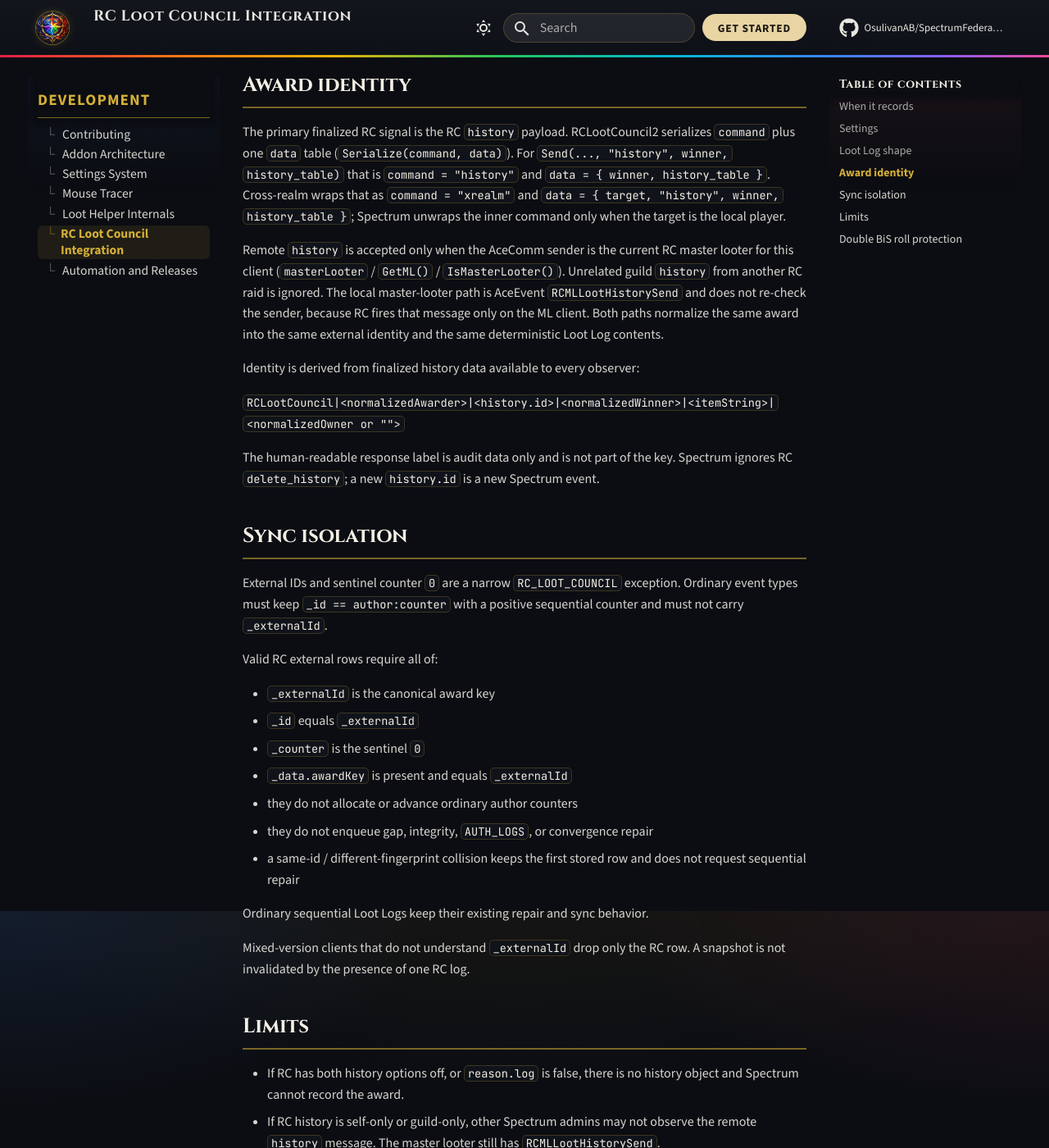
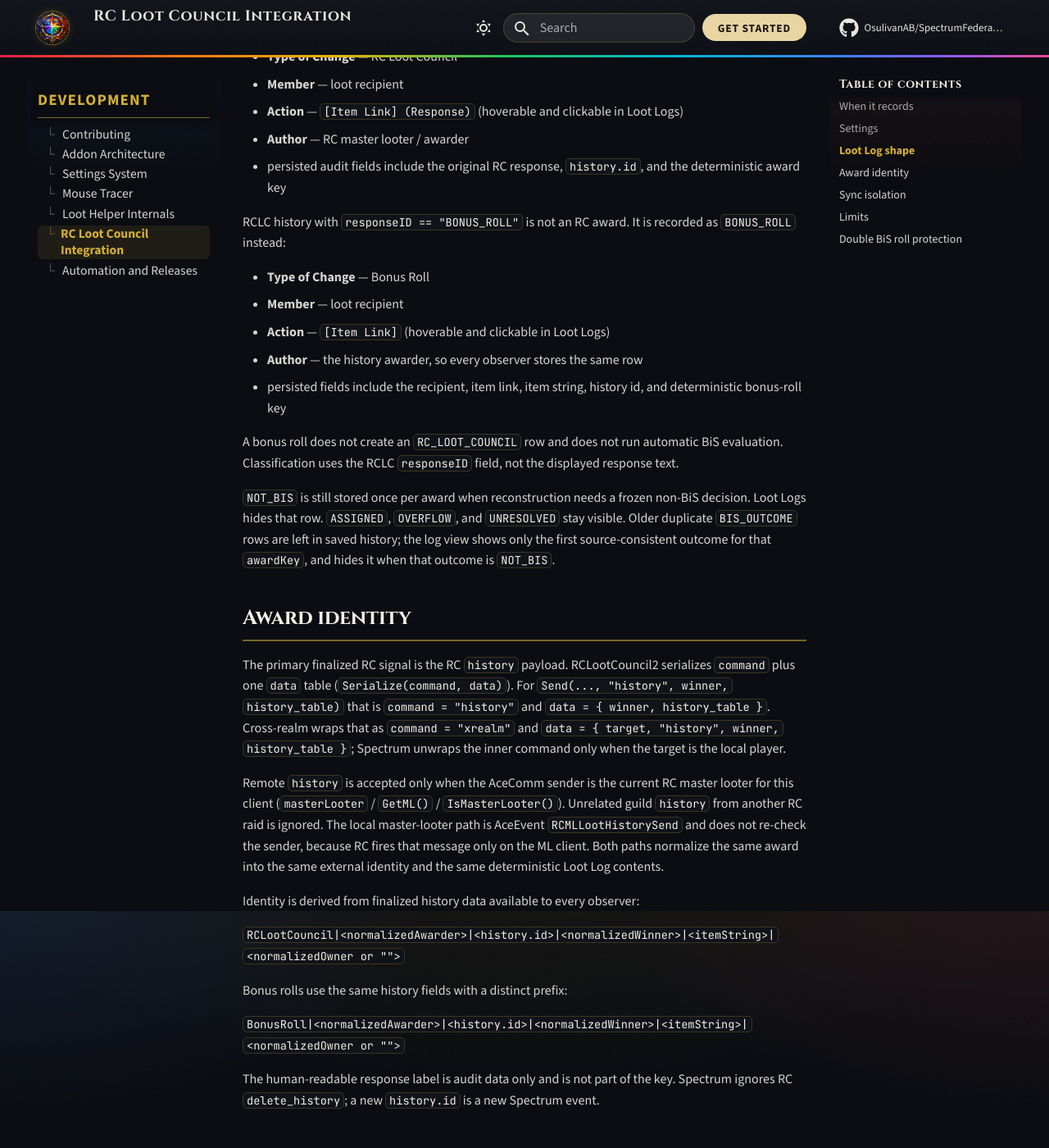
Before and after one commit to OsulivanAB/SpectrumFederation, an MkDocs documentation site: the page built from docs/development/rc-loot-council-integration.md, in a window 1280 px wide and 1400 px high, scrolled down 3089 px. Shown: the whole window at 82% size. Built offline with MkDocs 1.6.1 and Material for MkDocs 9.7.7, drawn with Linux system fonts in a browser that asks for light colours; comment, search, counter and statistics services are not loaded; some of the changed text lies outside the part shown.

Commit message:
fix: keep one BiS outcome and separate bonus rolls in Loot Logs
Automatic BIS_OUTCOME rows are written only by the active Loot Helper
coordinator, and an existing source-consistent outcome blocks another
write after takeover or sync. NOT_BIS stays stored but is hidden, and
older duplicate outcomes collapse to the first accepted row in the log
view. RCLC history with responseID BONUS_ROLL is a distinct external
BONUS_ROLL event instead of an RC award.

Co-authored-by: anthony.r.bahl <anthony.r.bahl@gmail.com>

```diff
--- a/docs/development/rc-loot-council-integration.md
+++ b/docs/development/rc-loot-council-integration.md
@@ -16,7 +16,9 @@ Recording requires all of the following:
 
 The locally selected Loot Helper profile is not used for live recording. If the session `profileId` cannot be resolved locally, the award is ignored rather than written to another profile.
 
-The Loot Log **Author** is the RC master looter who awarded the item. The Spectrum writer must still be an admin of the session profile. Any eligible Spectrum admin may create the log; there is no coordinator-only writer restriction.
+The Loot Log **Author** is the RC master looter who awarded the item. The Spectrum writer must still be an admin of the session profile. Any eligible Spectrum admin may create the canonical `RC_LOOT_COUNCIL` row. Those rows converge through the deterministic external id, so several observers still produce one award.
+
+Automatic Spectrum-derived `BIS_OUTCOME` rows are different. During an active Loot Helper session, only the session coordinator appends one. Other admins store the canonical RC award and do not write an outcome of their own. If another admin observes the award first, the coordinator writes the outcome once that RC row arrives through normal sync. Before writing, the coordinator checks for an existing source-consistent outcome for the same `awardKey`, so coordinator takeover does not add a second row. Outside an active session, the recording admin remains the writer.
 
 If the winner is not a member of the session profile, no Loot Log is created. Admins of the session profile see a local warning only. Replay and reload do not repeat that warning for the same award in the same session.
 
@@ -56,6 +58,18 @@ Recorded awards use type `RC_LOOT_COUNCIL`:
 - **Author** — RC master looter / awarder
 - persisted audit fields include the original RC response, `history.id`, and the deterministic award key
 
+RCLC history with `responseID == "BONUS_ROLL"` is not an RC award. It is recorded as `BONUS_ROLL` instead:
+
+- **Type of Change** — Bonus Roll
+- **Member** — loot recipient
+- **Action** — `[Item Link]` (hoverable and clickable in Loot Logs)
+- **Author** — the history awarder, so every observer stores the same row
+- persisted fields include the recipient, item link, item string, history id, and deterministic bonus-roll key
+
+A bonus roll does not create an `RC_LOOT_COUNCIL` row and does not run automatic BiS evaluation. Classification uses the RCLC `responseID` field, not the displayed response text.
+
+`NOT_BIS` is still stored once per award when reconstruction needs a frozen non-BiS decision. Loot Logs hides that row. `ASSIGNED`, `OVERFLOW`, and `UNRESOLVED` stay visible. Older duplicate `BIS_OUTCOME` rows are left in saved history; the log view shows only the first source-consistent outcome for that `awardKey`, and hides it when that outcome is `NOT_BIS`.
+
 ## Award identity
 
 The primary finalized RC signal is the RC `history` payload. RCLootCouncil2 serializes `command` plus one `data` table (`Serialize(command, data)`). For `Send(..., "history", winner, history_table)` that is `command = "history"` and `data = { winner, history_table }`. Cross-realm wraps that as `command = "xrealm"` and `data = { target, "history", winner, history_table }`; Spectrum unwraps the inner command only when the target is the local player.
@@ -66,13 +80,17 @@ Identity is derived from finalized history data available to every observer:
 
 `RCLootCouncil|<normalizedAwarder>|<history.id>|<normalizedWinner>|<itemString>|<normalizedOwner or "">`
 
+Bonus rolls use the same history fields with a distinct prefix:
+
+`BonusRoll|<normalizedAwarder>|<history.id>|<normalizedWinner>|<itemString>|<normalizedOwner or "">`
+
 The human-readable response label is audit data only and is not part of the key. Spectrum ignores RC `delete_history`; a new `history.id` is a new Spectrum event.
 
 ## Sync isolation
 
-External IDs and sentinel counter `0` are a narrow `RC_LOOT_COUNCIL` exception. Ordinary event types must keep `_id == author:counter` with a positive sequential counter and must not carry `_externalId`.
+External IDs and sentinel counter `0` are a narrow exception for `RC_LOOT_COUNCIL` and `BONUS_ROLL`. Ordinary event types, including `BIS_OUTCOME`, must keep `_id == author:counter` with a positive sequential counter and must not carry `_externalId`.
 
-Valid RC external rows require all of:
+Valid RC and Bonus Roll external rows require all of:
 
 - `_externalId` is the canonical award key
 - `_id` equals `_externalId`
@@ -104,4 +122,4 @@ Repeated RC traffic for the same player, item, and response is deduplicated. `se
 
 `history` and `change_response` stay Master-Looter-authoritative. Their payloads are inflated only when the AceComm sender is the current Master Looter. A direct candidate `response` is a whisper to that Master Looter from a member of the session profile; only the Master Looter client inflates it, and only a `response` command is handled afterward. Group or guild traffic from anyone else is rejected before decode. A Master Looter group forward is accepted because that sender is the Master Looter, and the named candidate must still match the live session. Payload size and decode limits are unchanged.
 
-On `RCMLAwardSuccess`, the Master Looter client may show an informational popup if the awarded response was BiS-qualified and the opportunity was already consumed before that award. The popup does not cancel the award or change BiS tracking. A win is not compared against the occupancy created by that same award. Other clients do not show the popup. The existing `history` path remains the only writer of `RC_LOOT_COUNCIL` and automatic `BIS_OUTCOME` rows.
+On `RCMLAwardSuccess`, the Master Looter client may show an informational popup if the awarded response was BiS-qualified and the opportunity was already consumed before that award. The popup does not cancel the award or change BiS tracking. A win is not compared against the occupancy created by that same award. Other clients do not show the popup. The existing `history` path remains the only writer of `RC_LOOT_COUNCIL` rows and, on the active session coordinator, of automatic `BIS_OUTCOME` rows. Bonus-roll history is classified before that path and never becomes either row.
```
Also changed, not shown: docs/development/loot-helper/index.md (+1 -1 lines), docs/features/loot-logs.md (+6 -3 lines), 11 other files.
